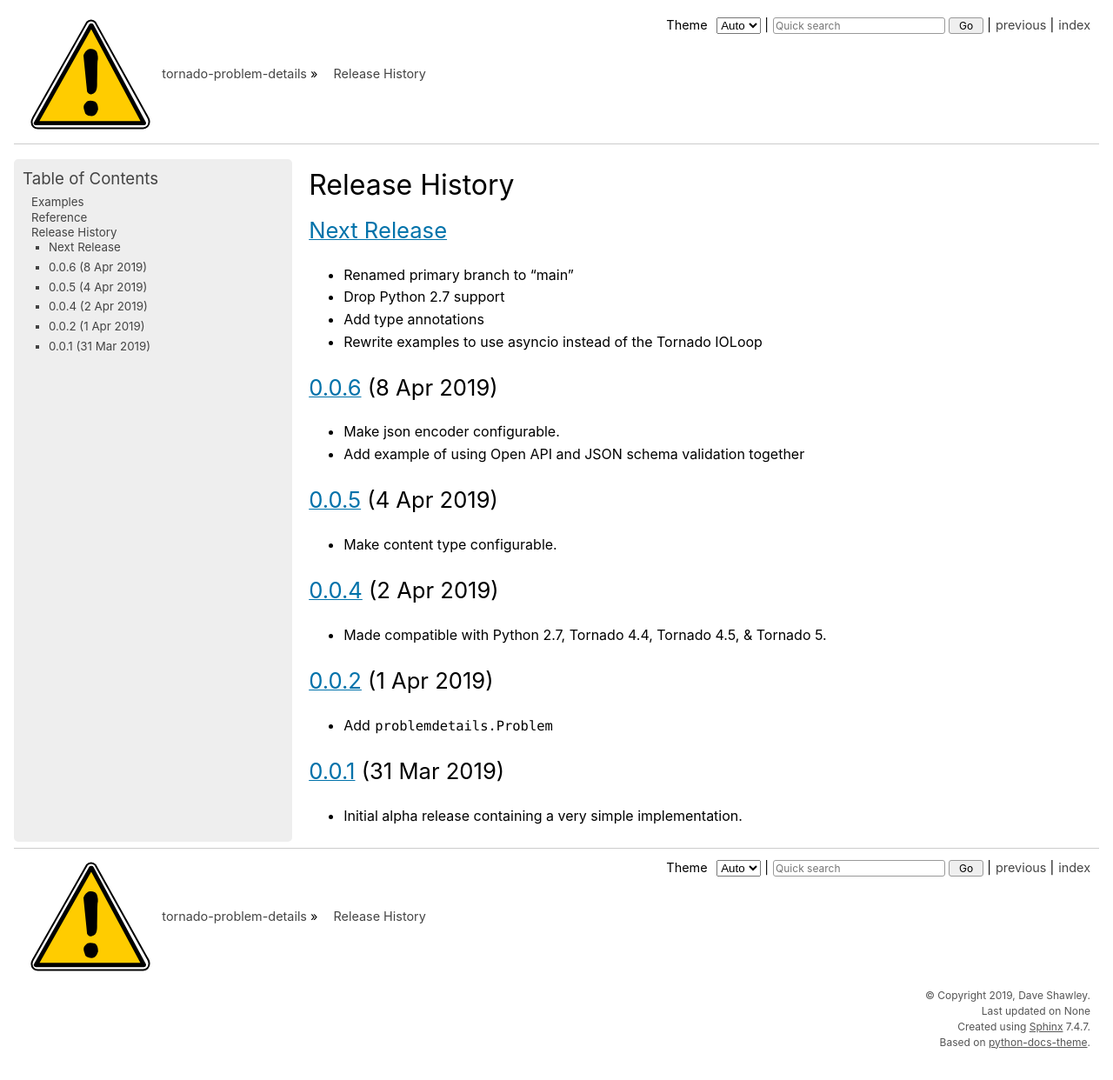
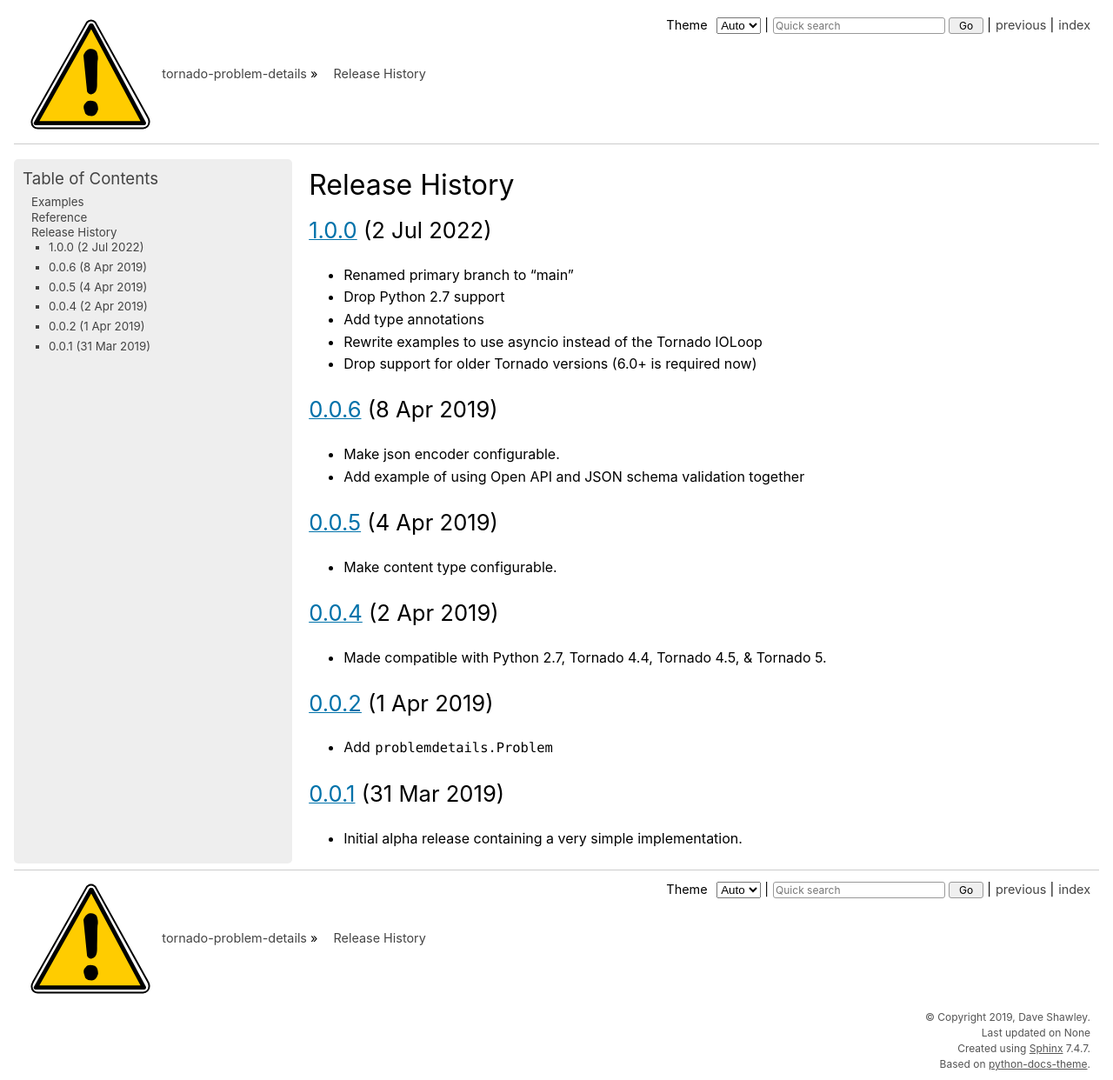
Before and after one commit to dave-shawley/tornado-problem-details, a Sphinx documentation site: the page built from docs/history.rst, in a window 1280 px wide and 1242 px high. Shown: the whole window at 87% size. Built offline with Sphinx 7.4.7, drawn with Linux system fonts in a browser that asks for light colours.

Commit message:
1.0.0: Might as well call it production
This has been in production use for three years now so bumping to
version 1.0.0 sounds like a good idea.  The API is stable as is the
codebase.

```diff
--- a/docs/history.rst
+++ b/docs/history.rst
@@ -1,12 +1,13 @@
 Release History
 ===============
 
-`Next Release`_
----------------
+`1.0.0`_ (2 Jul 2022)
+---------------------
 - Renamed primary branch to "main"
 - Drop Python 2.7 support
 - Add type annotations
 - Rewrite examples to use asyncio instead of the Tornado IOLoop
+- Drop support for older Tornado versions (6.0+ is required now)
 
 `0.0.6`_ (8 Apr 2019)
 ---------------------
@@ -29,7 +30,8 @@ Release History
 ----------------------
 - Initial alpha release containing a very simple implementation.
 
-.. _Next Release: https://github.com/dave-shawley/tornado-problem-details/compare/0.0.6...main
+.. _Next Release: https://github.com/dave-shawley/tornado-problem-details/compare/1.0.0...main
+.. _1.0.0: https://github.com/dave-shawley/tornado-problem-details/compare/0.0.6...1.0.0
 .. _0.0.6: https://github.com/dave-shawley/tornado-problem-details/compare/0.0.5...0.0.6
 .. _0.0.5: https://github.com/dave-shawley/tornado-problem-details/compare/0.0.4...0.0.5
 .. _0.0.4: https://github.com/dave-shawley/tornado-problem-details/compare/0.0.2...0.0.4
```
Also changed, not shown: setup.cfg (+5 -2 lines).
